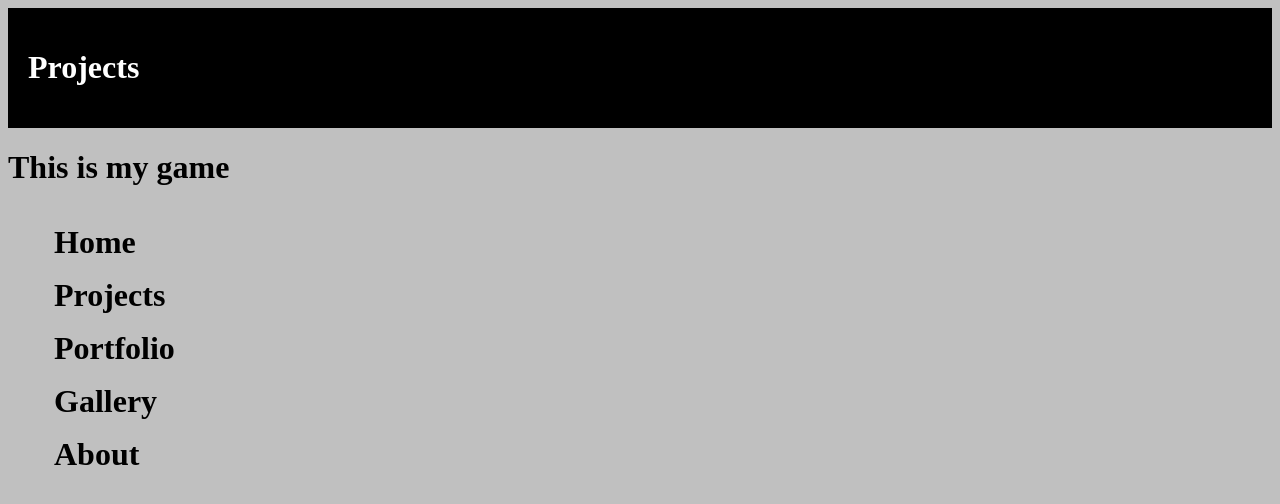
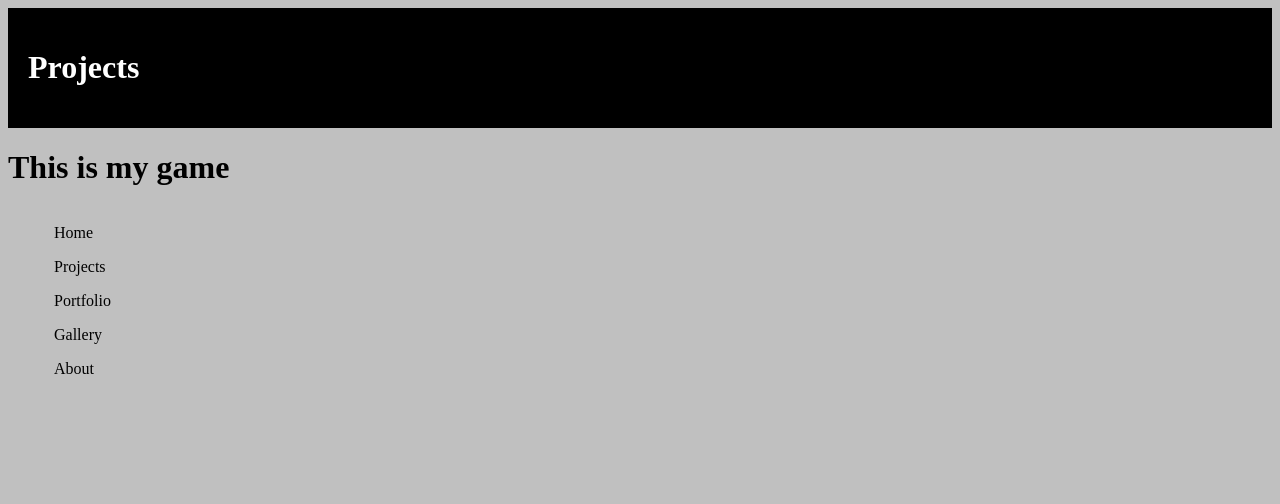
Before and after one commit to ty-glitch/ty-glitch.github.io, a plain HTML site: page projects.html in a window 1280 px wide. Drawn offline with Linux system fonts and the light colour scheme.

Commit message:
Update projects.html

```diff
--- a/projects.html
+++ b/projects.html
@@ -35,9 +35,11 @@ li a:hover {
     </style>
     </body>
 </html>
-  </body>
-    <h1> This is my game<h1>
-       <script type="js/processing.js">
+
+  <h1> This is my game</h1>
+
+    <script type="text/processing">
+
         PImage bg, sonic, start, topPipe, bottomPipe;
         int bgx, bgy, sx, sy, g, Vsy;
         int[] pipeX, pipeY;
@@ -162,7 +164,6 @@ li a:hover {
         }
 
       </script>
-  <body>
 
 <ul>
   <li><a href="index.html">Home</a></li>
```
